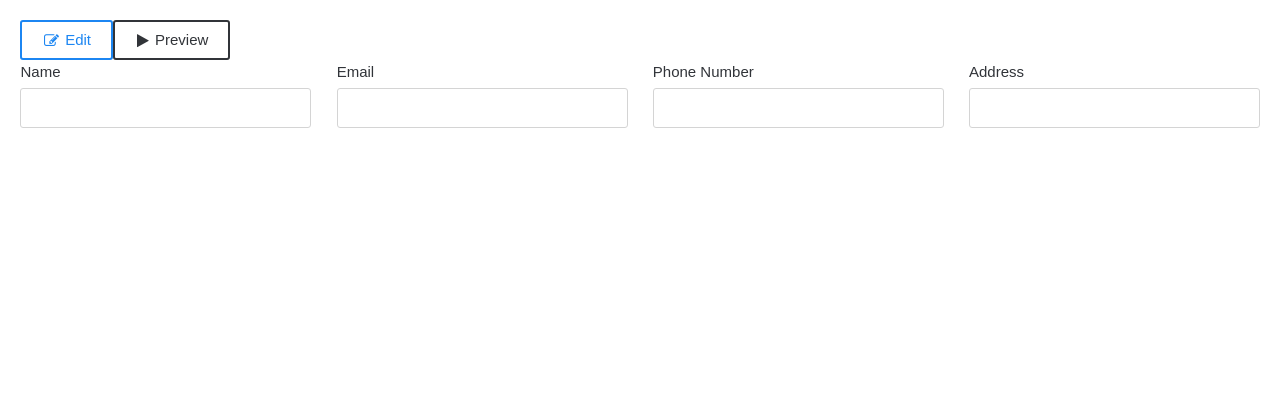
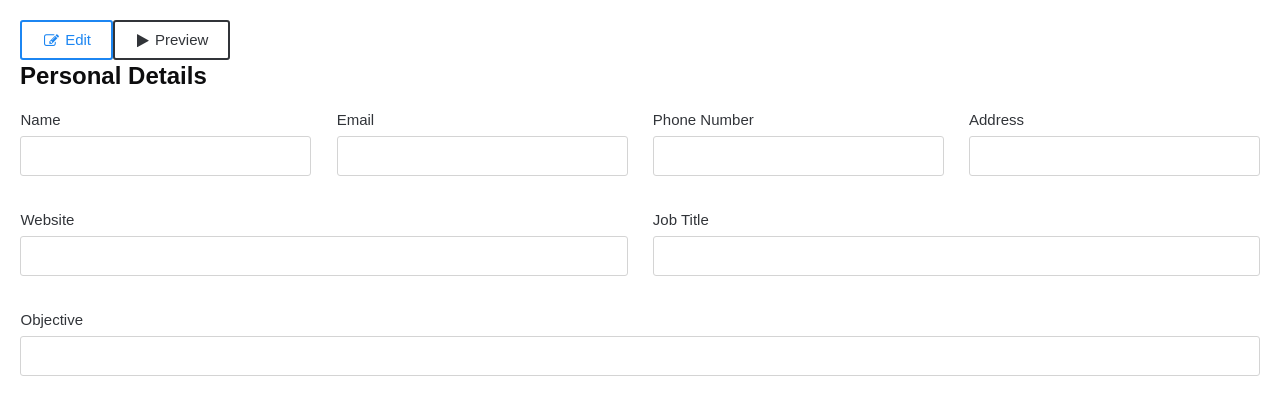
Before and after one commit to chenshuiluke/jresume-web, an Angular app: page /editor in a window 1280 px wide. Shown: the top 414 px of the page. Built offline with nearby package versions, Linux system fonts and the light colour scheme.

Commit message:
Added 2-way Binding and Completed Personal Details Section
The personal details section now has all the requisite fields and now has 2 way binding

This means that when the user presses the preview button, the fields aren't cleared because they're bound to the global resume object.

```diff
--- a/src/app/app.module.ts
+++ b/src/app/app.module.ts
@@ -31,6 +31,7 @@ const routes:Routes = [
   imports: [
     BrowserModule,
     RouterModule.forRoot(routes),
+    FormsModule,
     HttpModule
   ],
   providers: [shared],
--- a/src/app/person-editor/person-editor.component.html
+++ b/src/app/person-editor/person-editor.component.html
@@ -1,26 +1,51 @@
+<h3 class="title">Personal Details</h3>
 <div class="row gutters">
     <div class="col col-3">
         <div class="form-item">
             <label>Name</label>
-            <input type="text" class="w100" (input)="resume.person.name = $event.target.value">
+            <input type="text" class="w100" [ngModel]="resume.person.name" (ngModelChange)="resume.person.name = $event">
         </div>
     </div>
     <div class="col col-3">
         <div class="form-item">
             <label>Email</label>
-            <input type="text" class="w100" (input)="resume.person.email = $event.target.value">
+            <input type="text" class="w100" [ngModel]="resume.person.email" (ngModelChange)="resume.person.email = $event">
         </div>
     </div>
     <div class="col col-3">
         <div class="form-item">
             <label>Phone Number</label>
-            <input type="text" class="w100" (input)="resume.person.phoneNumber = $event.target.value">
+            <input type="text" class="w100" [ngModel]="resume.person.phoneNumber" (ngModelChange)="resume.person.phoneNumber = $event">
         </div>
     </div>
     <div class="col col-3">
         <div class="form-item">
             <label>Address</label>
-            <input type="text" class="w100" (input)="resume.person.address = $event.target.value">
+            <input type="text" class="w100" [ngModel]="resume.person.address" (ngModelChange)="resume.person.address">
         </div>
     </div>
 </div>
+
+<div class="row gutters">
+    <div class="col col-6">
+        <div class="form-item">
+            <label>Website</label>
+            <input type="text" class="w100" [ngModel]="resume.person.website" (ngModelChange)="resume.person.website = $event">
+        </div>
+    </div>
+    <div class="col col-6">
+        <div class="form-item">
+            <label>Job Title</label>
+            <input type="text" class="w100" [ngModel]="resume.person.jobTitle" (ngModelChange)="resume.person.jobTitle = $event">
+        </div>
+    </div>
+</div>
+
+<div class="row gutters">
+    <div class="col col-12">
+        <div class="form-item">
+            <label>Objective</label>
+            <input type="text" class="w100" [ngModel]="resume.person.objective" (ngModelChange)="resume.person.objective = $event">
+        </div>
+    </div>
+</div>
```
